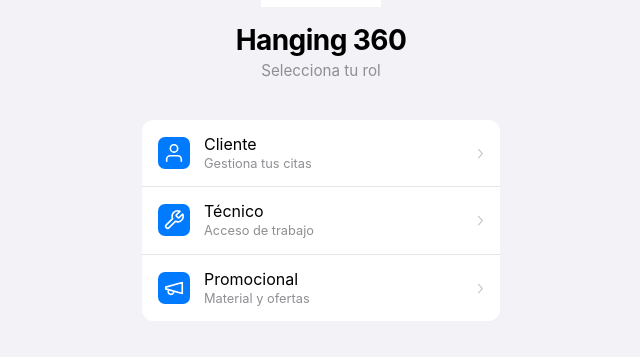
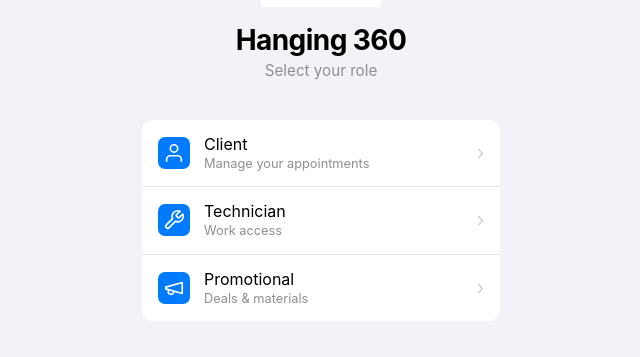
Before and after one commit to hanging360/hanging-360-app, a React (Vite) app: page / in a window 1280 px wide. Shown: the part 296-653 px from the top of the page, without its empty margins (319-959 px from the left). Built offline with nearby package versions, Linux system fonts and the light colour scheme; the HTML template or start-up script is replaced by a standard one.

Commit message:
Update English UI only

```diff
--- a/src/screens/HomeScreen.tsx
+++ b/src/screens/HomeScreen.tsx
@@ -7,8 +7,8 @@ const BASE_URL = "https://tech.hanging360.com";
 
 const roles = [
   {
-    label: "Cliente",
-    subtitle: "Gestiona tus citas",
+    label: "Client",
+    subtitle: "Manage your appointments",
     path: "/my-appointment",
     icon: (
       <svg width="22" height="22" viewBox="0 0 24 24" fill="none" stroke="currentColor" strokeWidth="1.8" strokeLinecap="round" strokeLinejoin="round">
@@ -18,8 +18,8 @@ const roles = [
     ),
   },
   {
-    label: "Técnico",
-    subtitle: "Acceso de trabajo",
+    label: "Technician",
+    subtitle: "Work access",
     path: "/login",
     icon: (
       <svg width="22" height="22" viewBox="0 0 24 24" fill="none" stroke="currentColor" strokeWidth="1.8" strokeLinecap="round" strokeLinejoin="round">
@@ -28,8 +28,8 @@ const roles = [
     ),
   },
   {
-    label: "Promocional",
-    subtitle: "Material y ofertas",
+    label: "Promotional",
+    subtitle: "Deals & materials",
     path: "/promotional",
     icon: (
       <svg width="22" height="22" viewBox="0 0 24 24" fill="none" stroke="currentColor" strokeWidth="1.8" strokeLinecap="round" strokeLinejoin="round">
@@ -56,7 +56,7 @@ export default function HomeScreen() {
       <div className="home-brand">
         <img src={logo} alt="Hanging 360" className="home-logo" />
         <h1>Hanging 360</h1>
-        <p>Selecciona tu rol</p>
+        <p>Select your role</p>
       </div>
       <div className="home-roles">
         {roles.map((r, i) => (
```
